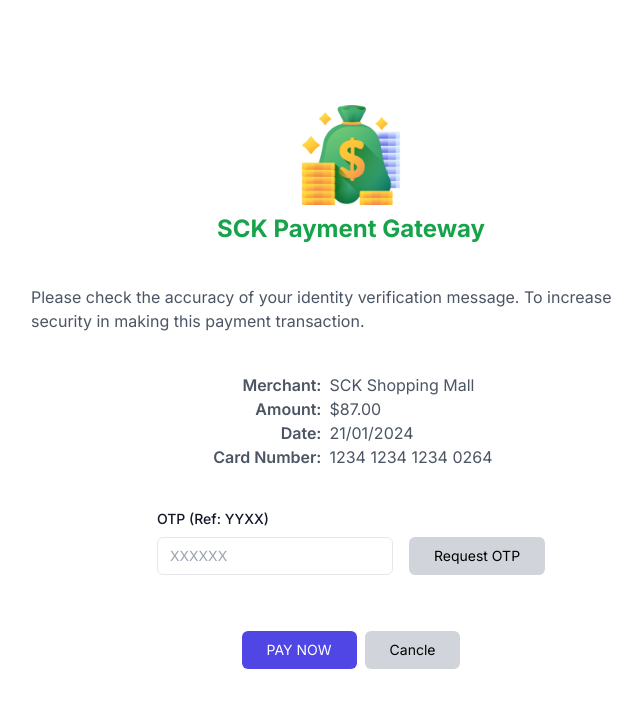
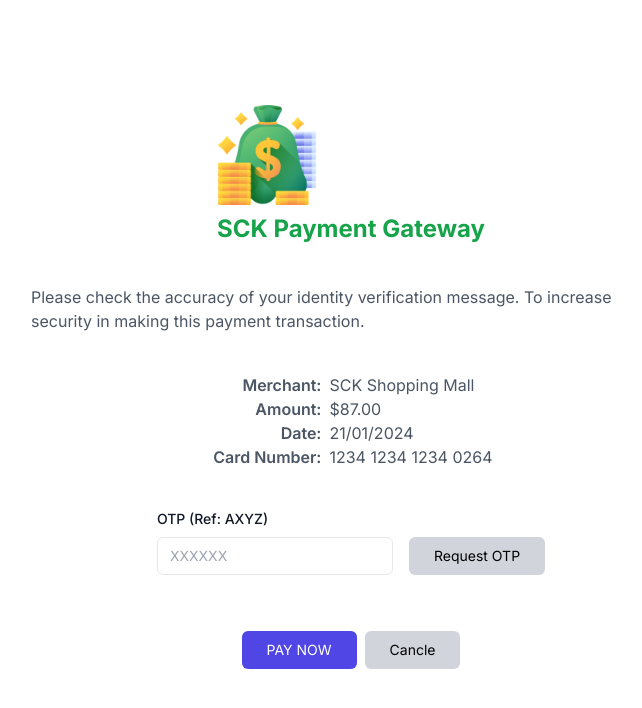
Before and after one commit to Thammasok/shopping-cart, a Next.js app: page /payment in a window 1280 px wide. Shown: the top 708 px of the page, without its empty margins (289-931 px from the left). Built offline with nearby package versions, Linux system fonts and the light colour scheme.

Commit message:
[Edited] service otp

```diff
--- a/src/app/checkout/view.tsx
+++ b/src/app/checkout/view.tsx
@@ -66,7 +66,7 @@ const CheckoutView = () => {
     const result = await orderCheckoutService(order)
 
     if (result) {
-      window.location.href = '/orders/completed'
+      window.location.href = '/payment?order-id=' + result.order_id
     } else {
       alert ('Error Checkout, Please Try Again')
     }
--- a/src/app/payment/components/form-otp.tsx
+++ b/src/app/payment/components/form-otp.tsx
@@ -3,30 +3,27 @@
 import Button from '@/components/button/button'
 import InputField from '@/components/input-field'
 import { isNumber } from '@/utils/format'
-import { useState } from 'react'
 
 // ----------------------------------------------------------------------
 
-const FormOtp = () => {
-  const [otp, setOtp] = useState(0)
+type FormOtpProps = {
+  otpRef: string
+  otp: string
+  onChange: (e: { target: { value: string } }) => void
+}
 
-  const handleOtpChange = (e: { target: { value: string } }) => {
-    if (isNumber(e.target.value)) {
-      setOtp(Number(e.target.value))
-    }
-  }
-
+const FormOtp = ({ otpRef, otp, onChange }: FormOtpProps) => {
   return (
     <div className="-mx-2 flex items-end justify-between">
       <div className="flex-grow px-2 lg:max-w-sm">
         <InputField
           id="otp"
           type="text"
-          label="OTP (Ref: YYXX)"
+          label={`OTP (Ref: ${otpRef})`}
           placeholder="XXXXXX"
           maxLength={6}
-          onChange={handleOtpChange}
-          value={otp > 0 ? otp : ''}
+          onChange={onChange}
+          value={otp !== '' ? otp : ''}
           required
         />
       </div>
--- /dev/null
+++ b/src/app/payment/components/logo.tsx
@@ -0,0 +1,24 @@
+'use client'
+
+import Image from '@/components/image'
+import Header1 from '@/components/typography/header1'
+import config from '@/config'
+
+// ----------------------------------------------------------------------
+
+const PaymentLogo = () => {
+  return (
+    <div>
+      <Image
+        src={config.logo.sckPaymentGateway}
+        width={100}
+        height={100}
+        alt="SCK Payment Gateway"
+      />
+
+      <Header1 className="text-green-600 mt-2">SCK Payment Gateway</Header1>
+    </div>
+  )
+}
+
+export default PaymentLogo
--- a/src/app/payment/view.tsx
+++ b/src/app/payment/view.tsx
@@ -1,29 +1,55 @@
 'use client'
 
 import FormOtp from '@/app/payment/components/form-otp'
+import PaymentLogo from '@/app/payment/components/logo'
 import PaymentText from '@/app/payment/components/payment-text'
 import Button from '@/components/button/button'
-import Image from '@/components/image'
-import Header1 from '@/components/typography/header1'
 import Text from '@/components/typography/text'
-import config from '@/config'
+import orderUpdateStatusService from '@/services/order-update-status'
+import { isNumber } from '@/utils/format'
 import dayjs from 'dayjs'
+import { useSearchParams } from 'next/navigation'
+import { useState } from 'react'
 
 // ----------------------------------------------------------------------
 
 const PaymentView = () => {
+  const searchParams = useSearchParams()
+  const orderId = searchParams.get('order-id')
+
   const today = dayjs().format('DD/MM/YYYY')
+
+  const [otpRef, setOtpRef] = useState('AXYZ')
+  const [otp, setOtp] = useState('')
+
+  const handleOtpChange = (e: { target: { value: string } }) => {
+    if (isNumber(e.target.value)) {
+      setOtp(e.target.value)
+    }
+  }
+
+  const handlePaymentConfirm = async () => {
+    if (otp.length === 6) {
+      const result = await orderUpdateStatusService({
+        orderId: Number(orderId),
+        otp: Number(otp),
+        otpRef: otpRef
+      })
+
+      if (result) {
+        window.location.href = '/orders/completed'
+      }
+    }
+  }
+
+  const handleCancle = () => {
+    window.location.href = '/checkout'
+  }
 
   return (
     <div className="bg-white">
       <div className="min-h-[100vh] flex flex-col items-center mx-auto max-w-2xl px-4 py-[105px]">
-        <Image
-          src={config.logo.sckPaymentGateway}
-          width={100}
-          height={100}
-          alt="SCK Payment Gateway"
-        />
-        <Header1 className="text-green-600 mt-2">SCK Payment Gateway</Header1>
+        <PaymentLogo />
         <Text size="md" className="text-black mt-5">
           Please check the accuracy of your identity verification message. To
           increase security in making this payment transaction.
@@ -39,13 +65,13 @@ const PaymentView = () => {
           />
         </div>
 
-        <FormOtp />
+        <FormOtp otpRef={otpRef} otp={otp} onChange={handleOtpChange} />
 
         <div className="flex gap-2 mt-12">
-          <Button size="sm" color="primary">
+          <Button size="sm" color="primary" onClick={handlePaymentConfirm}>
             PAY NOW
           </Button>
-          <Button size="sm" color="default">
+          <Button size="sm" color="default" onClick={handleCancle}>
             Cancle
           </Button>
         </div>
--- /dev/null
+++ b/src/services/order-update-status.ts
@@ -0,0 +1,32 @@
+import { mockOrderUpdateStatusResponse } from '@/mock'
+
+// ------------------------------------------------
+
+type OrderUpdateStatusServiceRequest = {
+  orderId: number
+  otp: number
+  otpRef: string
+}
+export type OrderUpdateStatusServiceResponse = {
+  order_id: number
+  payment_date: string
+  shipping_method_id: number
+  tracking_id: string
+}
+
+const orderUpdateStatusService = async ({
+  orderId,
+  otp,
+  otpRef
+}: OrderUpdateStatusServiceRequest): Promise<OrderUpdateStatusServiceResponse> => {
+  //   const result = await axiosShoppingMallApi.put(
+  //     `/api/v1/order`,
+  //   )
+
+  // Mock Response
+  let result = mockOrderUpdateStatusResponse.body
+
+  return result
+}
+
+export default orderUpdateStatusService
```
